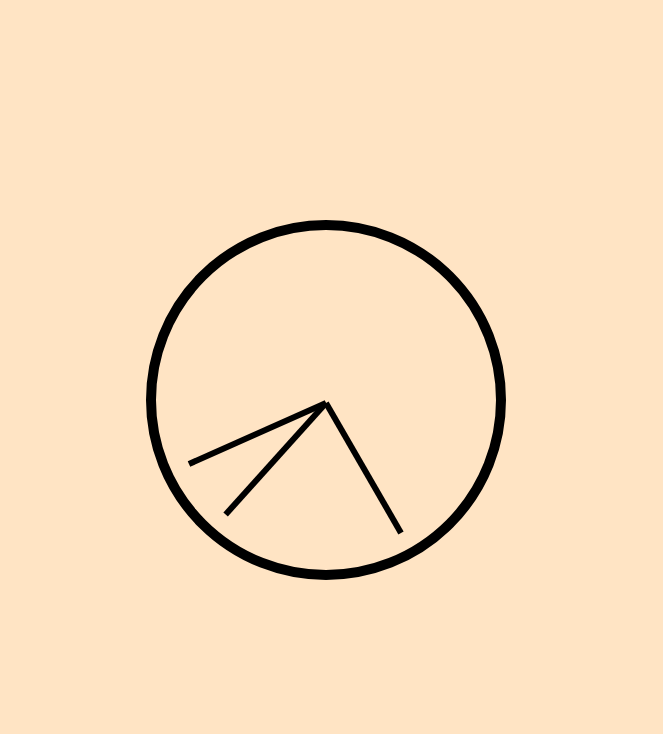
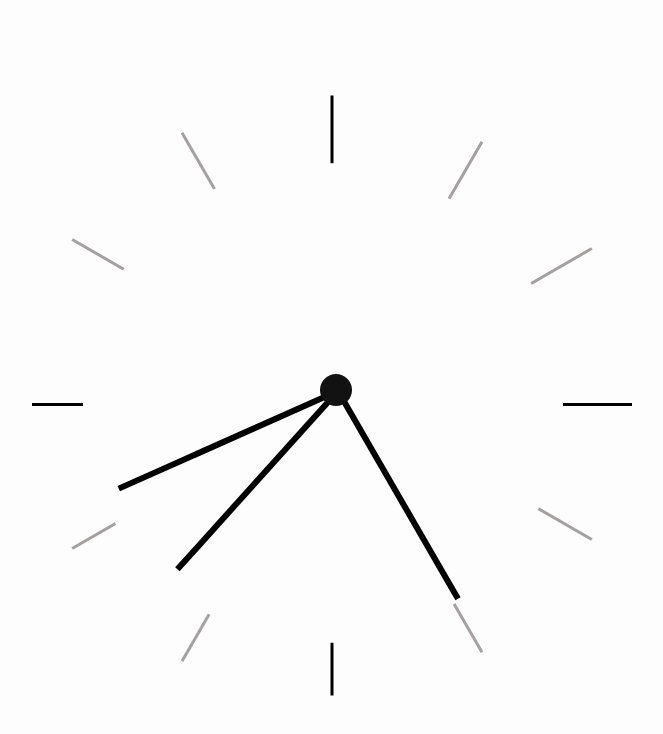
Before and after one commit to AnnMulling/30day-JS-challenge, a plain HTML site: page day2-JS-Clock/index.html in a window 1280 px wide. Shown: the whole page, without its empty margins (314-977 px from the left). Drawn offline with Linux system fonts and the light colour scheme.

Commit message:
clock completed

```diff
--- a/day2-JS-Clock/index.html
+++ b/day2-JS-Clock/index.html
@@ -7,7 +7,20 @@
     </head>
     <body>
         <div class="clock">
+            <!---------------------marks--------------------------->
+            <div class="clock-face-inner"></div>
+            <div class="clock-face-inner2"></div>
+            <div class="mark-container">
+                <div class="mark mark-one-seven"></div>
+                <div class="mark mark-two-eight"></div>
+                <div class="mark cardinal mark-three-nine"></div>
+                <div class="mark mark-four-ten"></div>
+                <div class="mark mark-five-eleven"></div>
+                <div class="mark cardinal"></div>
+            </div>
             <div class="clock-face">
+                <!---------------------marks--------------------------->
+                <!---------------------hands--------------------------->
                 <div class="hand min-hand"></div>
                 <div class="hand hour-hand"></div>
                 <div class="hand second-hand"></div>
--- a/day2-JS-Clock/style.css
+++ b/day2-JS-Clock/style.css
@@ -1,7 +1,7 @@
 html {
     padding: 0;
     margin: 0;
-    background-color: bisque;
+    background: #fdfdfd;
     font-size: 10px;
 }
 
@@ -16,9 +16,15 @@ body {
   }
 
   .clock {
-    width: 30rem;
-    height: 30rem;
-    border: 1rem solid black;
+    width: 60rem;
+    height: 60rem;
+    border: 9px solid #fdfdfd;
+    /* box-shadow:
+        -2px -2px 5px rgba(231, 230, 230, 0.763),
+        inset 1px 1px 5px rgba(78, 77, 77, 0.5),
+        inset -1px -1px 5px rgba(67,67,67,0.5),
+        4px 4px 5px  rgba(236, 233, 233, 0.476); */
+
     border-radius: 50%;
     margin: 50px auto;
     position: relative;
@@ -29,16 +35,92 @@ body {
     position: relative;
     width: 100%;
     height: 100%;
+    top: -5%;
+    left: 2%;
+  }
+
+  .clock-face-inner {
+    position: absolute;
+    background: #fdfdfd;
+    width: 75%;
+    height: 75%;
+    border-radius: 50%;
+    top: 13%;
+    left: 12%;
+    z-index: 10;
+  }
+  .clock-face-inner2 {
+    position: absolute;
+    background: #121212;
+    width: 5%;
+    height: 5%;
+    border-radius: 50%;
+    top: 46%;
+    left: 49%;
+    z-index: 13;
+  }
+
+  .mark-container {
+    position: relative;
+    top: 48%;
+    left: 1%;
   }
 
   .hand {
-    width: 50%;
+    width: 40%;
     height: 6px;
     background: black;
     top: 50%;
+    left: 10%;
+    z-index: 11;
     position: absolute;
     transform-origin: 100%;
     transform: rotate(90deg);
     transition: all 0.05s  ;
-    transition-timing-function: cubic-bezier(0.1, 2.7, 0.58, 1)
+    transition-timing-function: cubic-bezier(0.1, 2.7, 0.58, 1);
   }
+
+
+ .mark {
+    background: #a5a1a1;
+    width: 100%;
+    height: 3px;
+    top: 5%;
+  }
+
+  .cardinal {
+    background: #000000;
+    width: 100%;
+    aspect-ratio: auto;
+  }
+
+  .mark.mark-one-seven {
+    -webkit-transform: rotate(30deg);
+    -moz-transform: rotate(30deg);
+    transform: rotate(30deg);
+
+  }
+  .mark.mark-two-eight {
+    -webkit-transform: rotate(60deg);
+    -moz-transform: rotate(60deg);
+    transform: rotate(60deg);
+
+  }
+  .mark.mark-three-nine {
+    -webkit-transform: rotate(90deg);
+    -moz-transform: rotate(90deg);
+    transform: rotate(90deg);
+
+  }
+  .mark.mark-four-ten {
+    -webkit-transform: rotate(-30deg);
+    -moz-transform: rotate(-30deg);
+    transform: rotate(-30deg);
+
+  }
+  .mark.mark-five-eleven {
+    -webkit-transform: rotate(-60deg);
+    -moz-transform: rotate(-60deg);
+    transform: rotate(-60deg);
+
+  }
```
